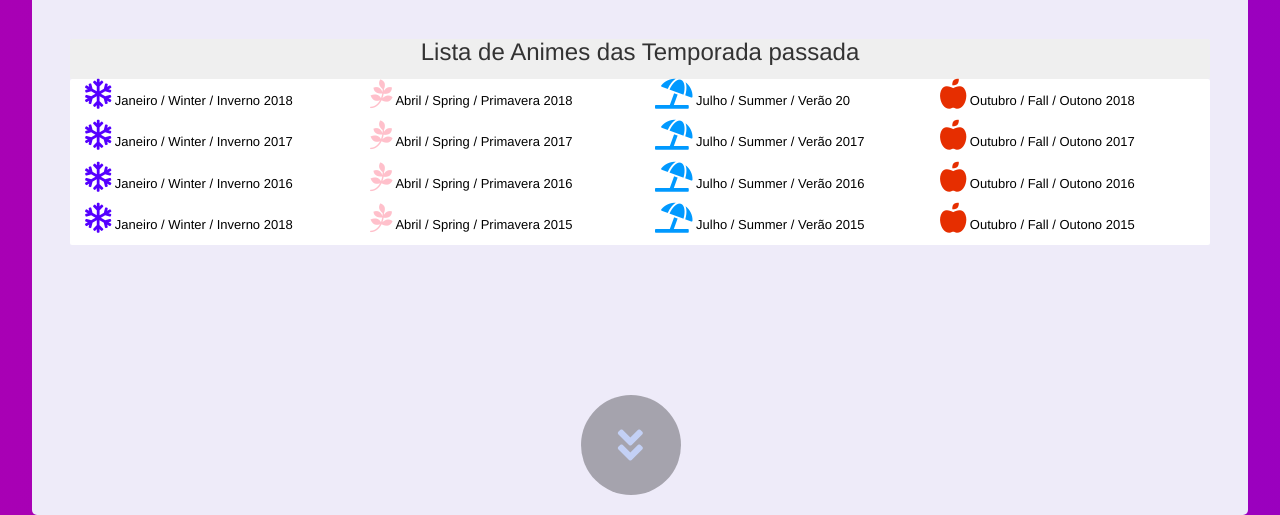
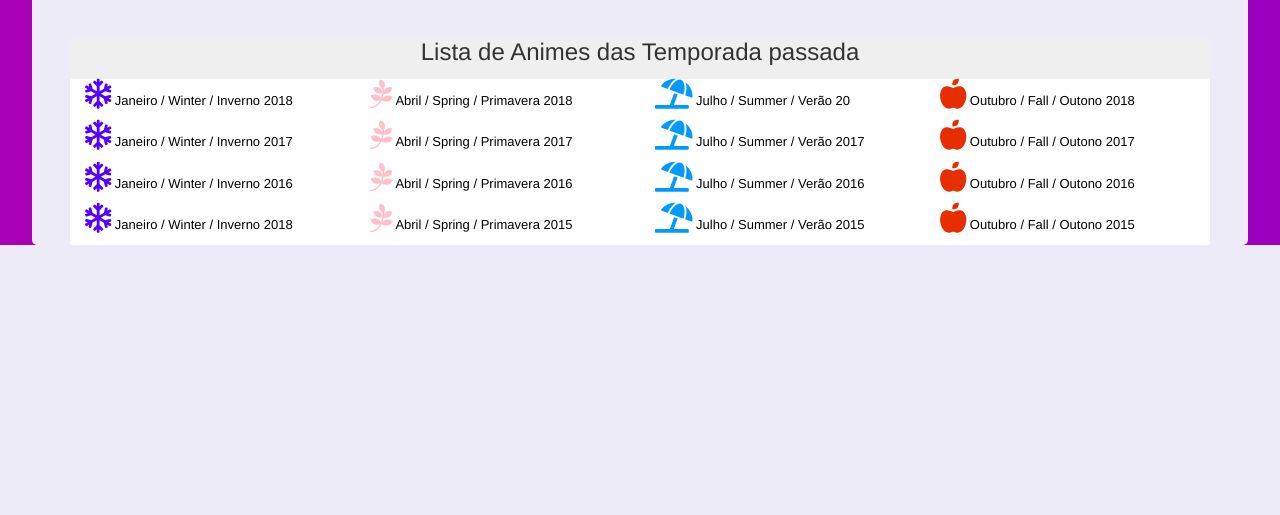
Before and after one commit to jimytavares/Watch-Anime-PHP, a PHP site: page /WATCH-ANIME-PHP/.pages/temporada.php in a window 1280 px wide. Shown: the part 1319-1834 px from the top of the page. After the commit the page ends 1564 px from the top, so only its background shows below. Run offline with PHP 8.4, Linux system fonts and the light colour scheme; a user stored in the database is signed in; some libraries are stand-ins or nearby versions.

Commit message:
Alteracoes simples;

```diff
--- a/.pages/temporada.php
+++ b/.pages/temporada.php
@@ -209,11 +209,6 @@
         </div>
     </div>
 
-    <!-- Next Section: Button -->
-    <div class="">
-        <button id="button-next" style="margin-top:150px;"> <i class="fa fa-angle-double-down" id="arrow-next"></i> </button>
-    </div>
-
 </section>
 
 
```
